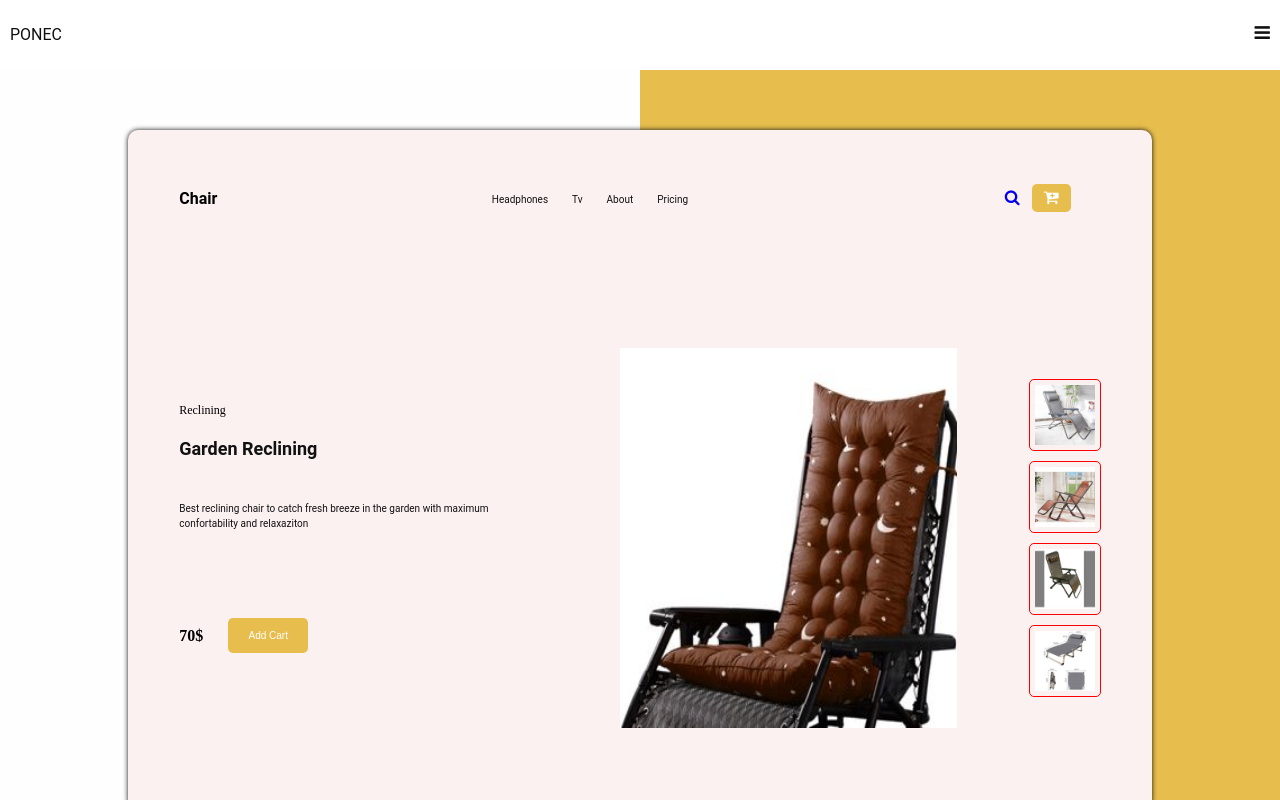
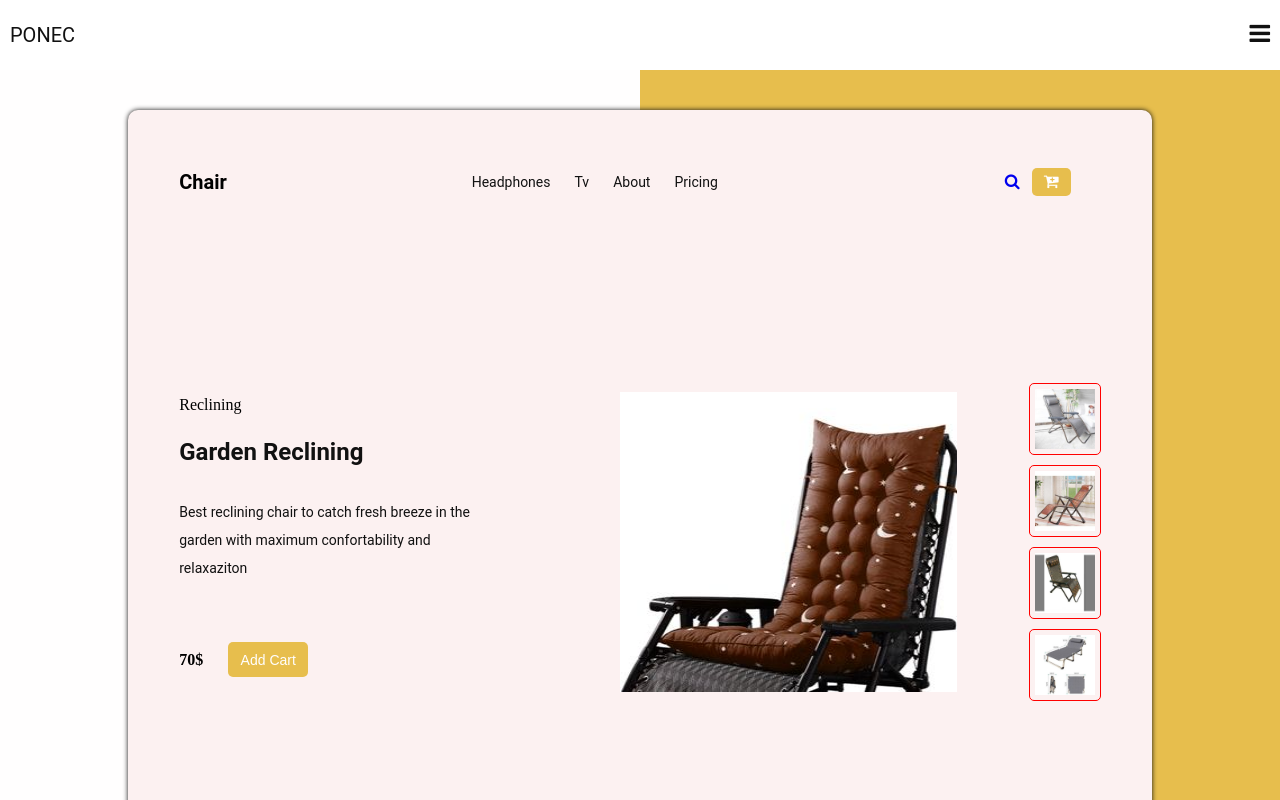
Before and after one commit to Johnson1123/furniture, a plain HTML site: page product.html in a window 1280 px wide. Drawn offline with Linux system fonts and the light colour scheme.

Commit message:
adjustment to larger screen display

```diff
--- a/asset/css/style.css
+++ b/asset/css/style.css
@@ -1,12 +1,12 @@
 :root{
      --f-primary: roboto;
      --f-secondary: lato;
-     --fz-xlarge: 18px;
-     --fz-mini: 10px;
-     --fz-large: 16px;
-     --fz-micro: 12px;
-     --fz-medium: 16px;
-     --fz-30: 24px;
+     --fz-xlarge: 24px;
+     --fz-mini: 14px;
+     --fz-large: 20px;
+     --fz-micro: 16px;
+     --fz-medium: 18px;
+     --fz-30: 30px;
      --w-100: 100%;
      --w-50: 50%;
      --w-20: 20%;
@@ -155,7 +155,7 @@ header{
 .banner-text{
      height: 100%;
      width: 80%;
-     font-size: 28px;
+     font-size: 42px;
      text-align: center;
      font-weight: 700;
 }
@@ -257,6 +257,9 @@ section{
      font-size: var(--fz-mini);
      font-weight: 500;
      width: 80%;
+     line-height: 2;
+}
+.product-p-text{
      line-height: 2;
 }
 .price{
@@ -429,11 +432,12 @@ section{
 }
 .foo-text{
      padding: 10px 0;
-     font-size: 22px;
+     font-size: 16px;
+     line-height: 2;
      text-align: justify;
 }
 .footer-title{
-     font-size: var(--fz-large);
+     font-size: var(--fz-macro);
      color: var(--color-white);
      text-align: center;
      width: 100%;
@@ -442,9 +446,9 @@ section{
      align-items: center;
 }
 .foo-list{
-     font-size: var(--fz-large);
+     font-size: var(--fz-micro);
      font-family: roboto;
-     line-height: 2;
+     line-height: 3;
      padding: 0px 10px;
 }
 .footer-box{
@@ -468,14 +472,14 @@ section{
 }
 
 .product-main-con{
-     min-height: 80vh;
+     height: 70vh;
      width: 100%;
      position: relative;
      background: linear-gradient(269deg, black, transparent);
 }
 .product-p-con{
      position: absolute;
-     height: 90%;
+     min-height: 90%;
      width: 90%;
      background-color: var(--color-white);
      /* box-shadow:  inset 10px 10px 10px gray; */
@@ -540,6 +544,7 @@ section{
 .product-p-price{
      font-size: var(--fz-macro);
      font-weight: 600;
+     margin-right: 10px;
 }
 .btn-cart{
      background: #e7be4d;
@@ -954,6 +959,17 @@ section{
      .product{
           box-shadow:  10px 10px 5px grey;
      }
+     .product-brand{
+          margin: 10px 0;
+     }
+     .product-p-text{
+          line-height: 2;
+          padding-right: 10px;
+          margin-top: 20px;
+     }
+     .product-p-image{
+          height: 300px;
+     }
      .product img {
            width: 100%;
            height: 200px;
@@ -1120,14 +1136,17 @@ section{
      }
      .footer-right .foo-text{
           width: 70%;
-          font-size: var(--fz-micro);
+          font-size: var(--fz-mini);
      }
      .foo-list{
-          font-size: var(--fz-micro);
+          font-size: var(--fz-mini);
      }
      .footer-box{
           width: 33%;
           margin: 0;
+     }
+     .footer-title{
+          font-size: var(--fz-mini);
      }
 
      /* product page */
```
